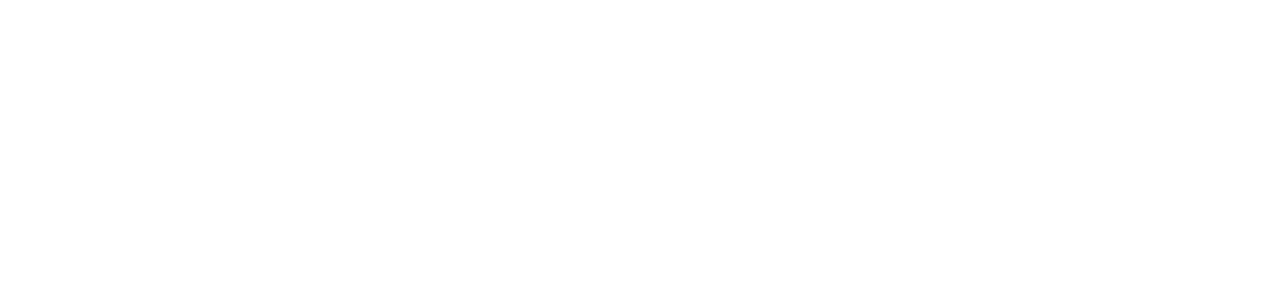
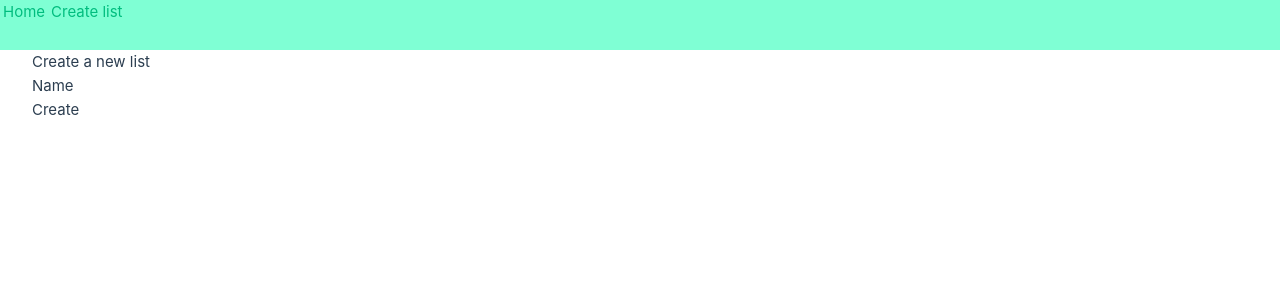
Before and after one commit to BritishWerewolf/random-picklist, a Vue app: page /create in a window 1280 px wide. Before the commit this address had no page. Shown: the top 300 px of the page. Built offline with nearby package versions, Linux system fonts and the light colour scheme.

Commit message:
Add WIP for create list view. Need to add option to add items. Add classes for messages, fix that input was white text on a white background.

```diff
--- a/src/assets/base.css
+++ b/src/assets/base.css
@@ -1,6 +1,20 @@
 @tailwind base;
 @tailwind components;
 @tailwind utilities;
+
+input {
+  @apply text-slate-700;
+}
+
+.success {
+  @apply text-green-700 dark:text-green-400;
+}
+.warning {
+  @apply text-amber-700 dark:text-yellow-400;
+}
+.error {
+  @apply text-red-700 dark:text-red-400;
+}
 
 /* color palette from <https://github.com/vuejs/theme> */
 :root {
--- a/src/router/index.ts
+++ b/src/router/index.ts
@@ -11,11 +11,13 @@
       component: HomeView,
     },
     {
+      path: '/create',
+      name: 'create',
+      component: () => import('../views/CreateListView.vue'),
+    },
+    {
       path: '/list/:name',
       name: 'list',
-      // route level code-splitting
-      // this generates a separate chunk (About.[hash].js) for this route
-      // which is lazy-loaded when the route is visited.
       component: () => import('../views/ListView.vue'),
       beforeEnter: (to, from, next) => {
         const listsStore = useListsStore();
--- a/src/stores/lists.ts
+++ b/src/stores/lists.ts
@@ -19,6 +19,7 @@
     }
 
     function createList(name: string): List {
+        // Create a variable so that we can return it after pushing.
         const list: List = {
             id: lists.value.length + 1,
             name,
--- /dev/null
+++ b/src/views/CreateListView.vue
@@ -0,0 +1,40 @@
+<template>
+    <h1>Create a new list</h1>
+    <form @submit.prevent="createList">
+        <div>
+            <label for="name">Name</label>
+            <input type="text" name="name" id="name" v-model="name">
+            <p v-if="hasError('name')" class="error">{{ getError('name').message }}</p>
+        </div>
+
+        <button type="submit">Create</button>
+    </form>
+</template>
+
+<script setup lang="ts">
+import { ref } from 'vue';
+import { useListsStore } from '@/stores/lists';
+
+const listsStore = useListsStore();
+
+let name = ref('');
+let list = ref<List>();
+function createList() {
+    if (listsStore.listNames.includes(name.value)) {
+        errors.value.push({
+            key: 'name',
+            message: 'A list with that name already exists.',
+        });
+        return;
+    }
+    list.value = listsStore.createList(name.value);
+}
+
+let errors = ref<Array<AppError>>([]);
+function hasError(key: string) {
+    return errors.value.map(error => error.key).includes(key);
+}
+function getError(key: string) {
+    return errors.value.filter(error => error.key === key)[0];
+}
+</script>
```
